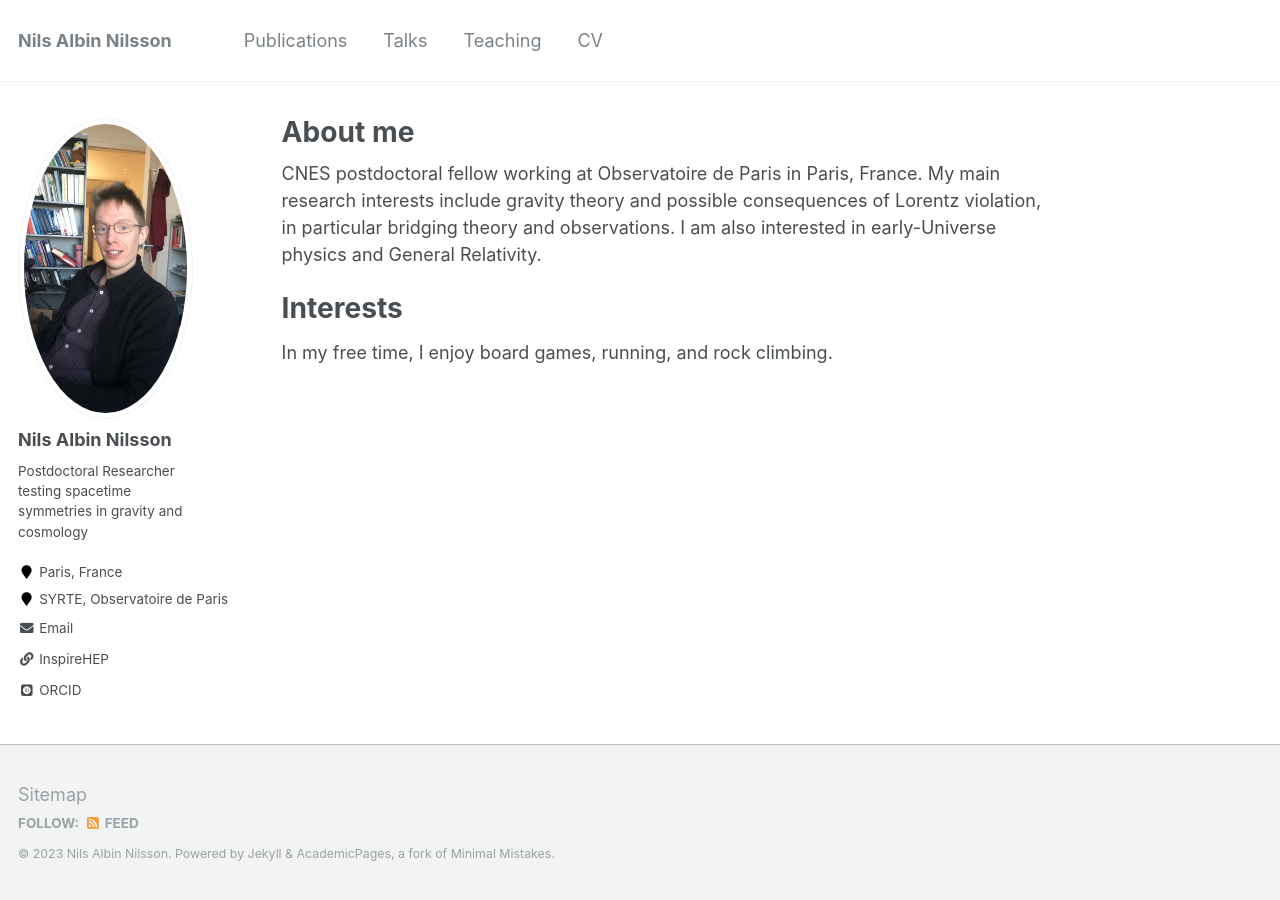
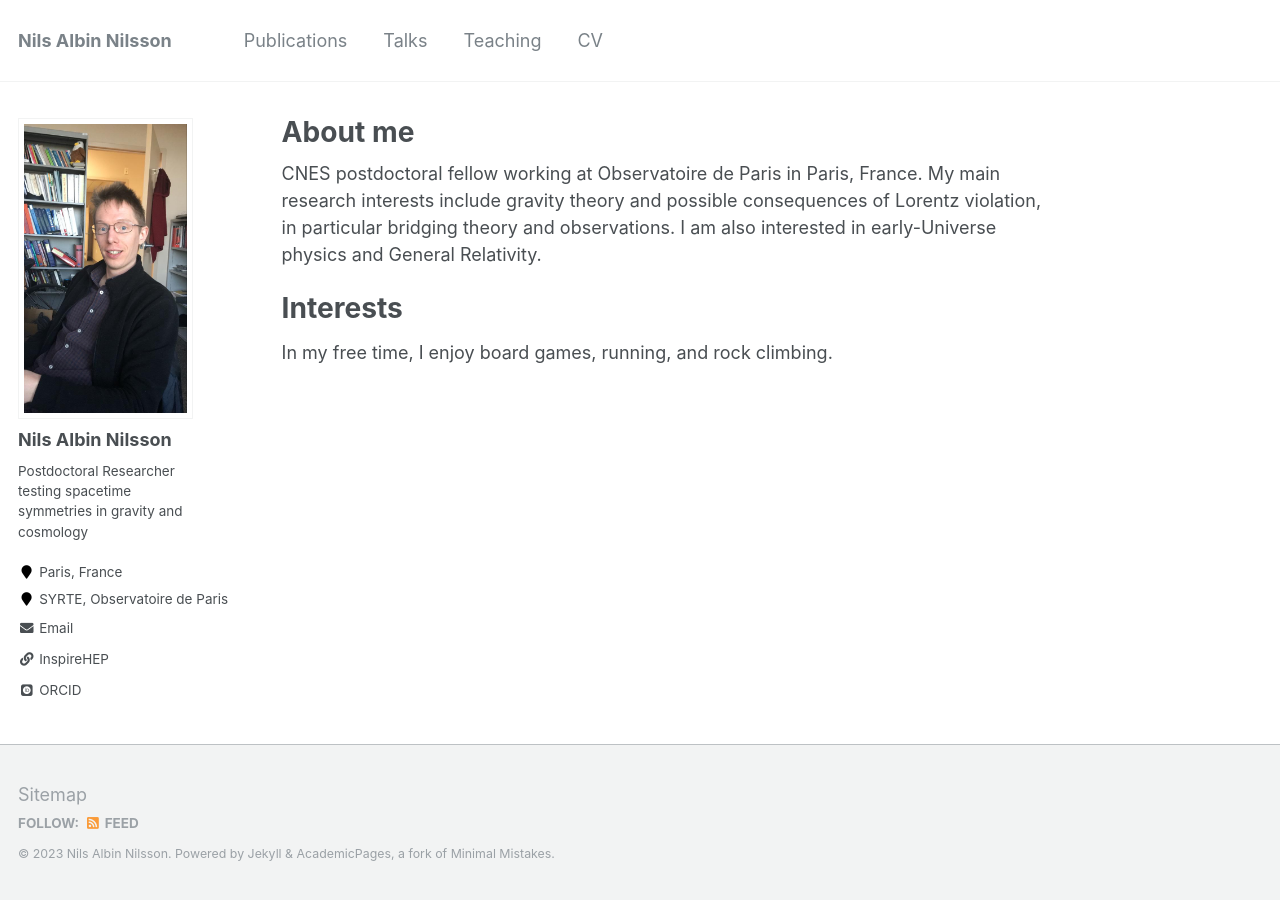
Before and after one commit to nilsanilsson/nilsanilsson.github.io, a Jekyll site: the page built from _pages/about.md, in a window 1280 px wide. Built offline with Jekyll 4.4.1, drawn with Linux system fonts in a browser that asks for light colours; some web fonts are replaced.

Commit message:
Initial commit

```diff
--- a/_sass/_sidebar.scss
+++ b/_sass/_sidebar.scss
@@ -85,7 +85,7 @@
 
   img {
     max-width: 175px;
-    border-radius: 100%;
+    border-radius: 0%;
 
     @include breakpoint($large) {
       padding: 5px;
```
